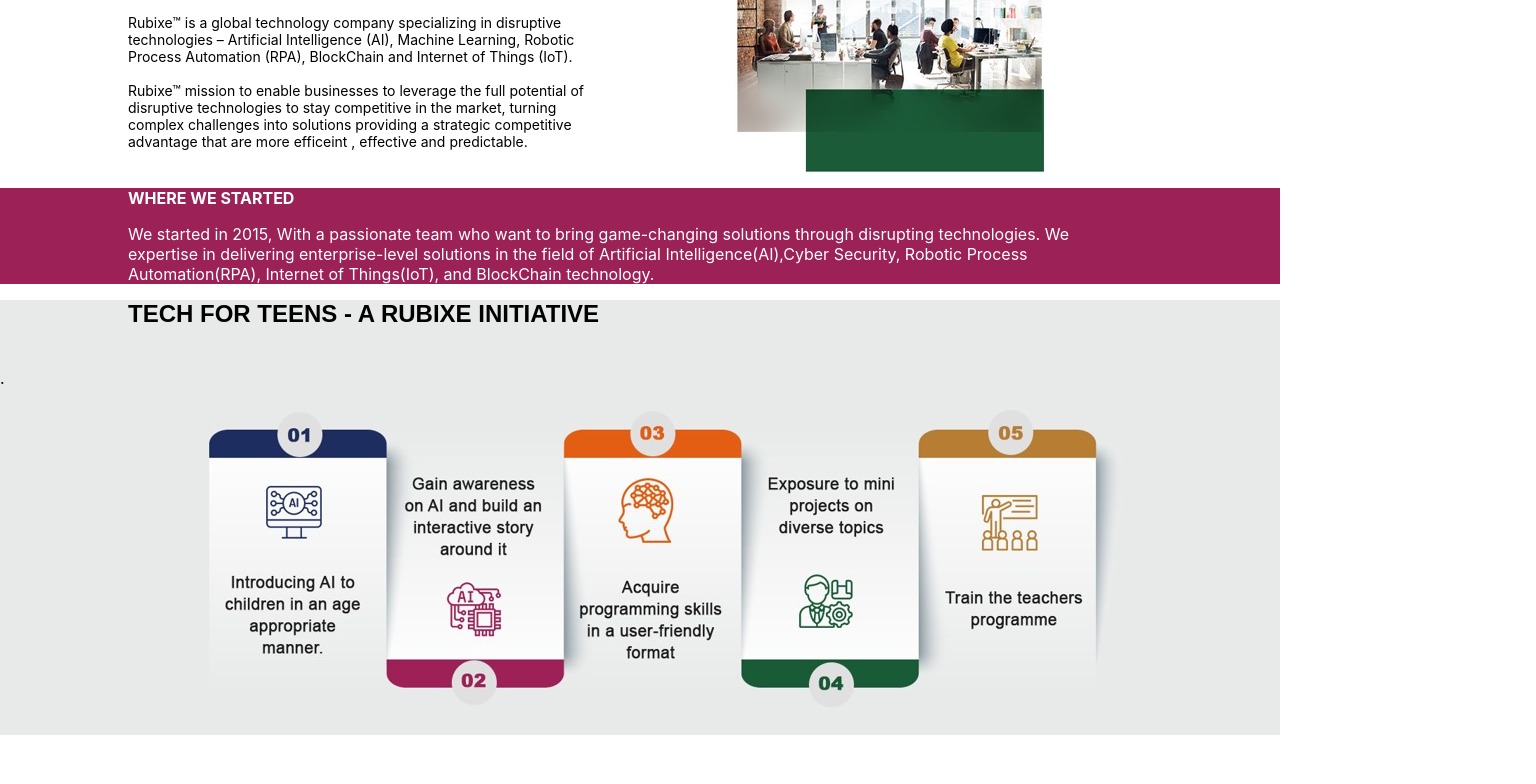
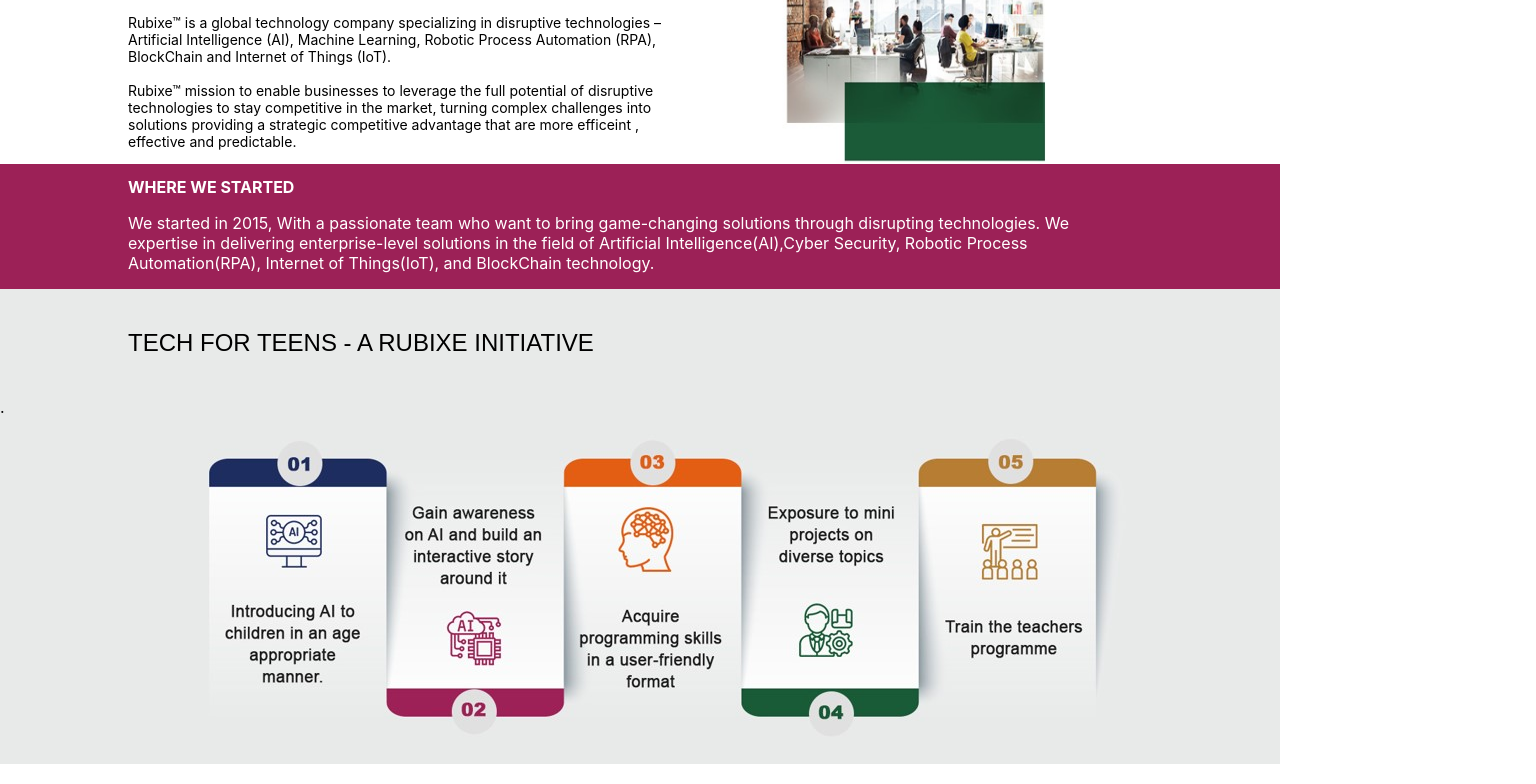
Before and after one commit to faiza-ahmad/Rebixe, a React (Create React App) app in the folder rebixe/: page / in a window 1280 px wide. Shown: the part 750-1534 px from the top of the page, 1536 px wide, since content can reach past the window. Built offline with nearby package versions, Linux system fonts and the light colour scheme.

Commit message:
completed

```diff
--- a/rebixe/src/App.css
+++ b/rebixe/src/App.css
@@ -8,4 +8,6 @@
 }
 *{
     scroll-behavior: smooth;
+    max-width: 100%;
+    overflow-x: hidden;
 }
--- a/rebixe/src/Components/Cards.js
+++ b/rebixe/src/Components/Cards.js
@@ -4,6 +4,7 @@
     return (
         <>
         <div className="card">
+        <br/><br/>
             <h2>TECH FOR TEENS - A RUBIXE INITIATIVE</h2><br/>.
             <img src={third} alt="icon"/>
             {/* <div className="cards">
--- a/rebixe/src/Components/Component.css
+++ b/rebixe/src/Components/Component.css
@@ -39,8 +39,9 @@
     margin-top: 3.5rem;
  }
  .first img{
-    width:100%;
+    width:100vw;
     height: 75vh;
+    margin: 0;
  }
  .text{
     display: flex;
@@ -87,6 +88,7 @@
       margin-left: 20%;
       margin-right: 10%;
       font-family: Arial, Helvetica, sans-serif;
+      font-weight: 400;
    }
 
    .card  .head h4{
```
